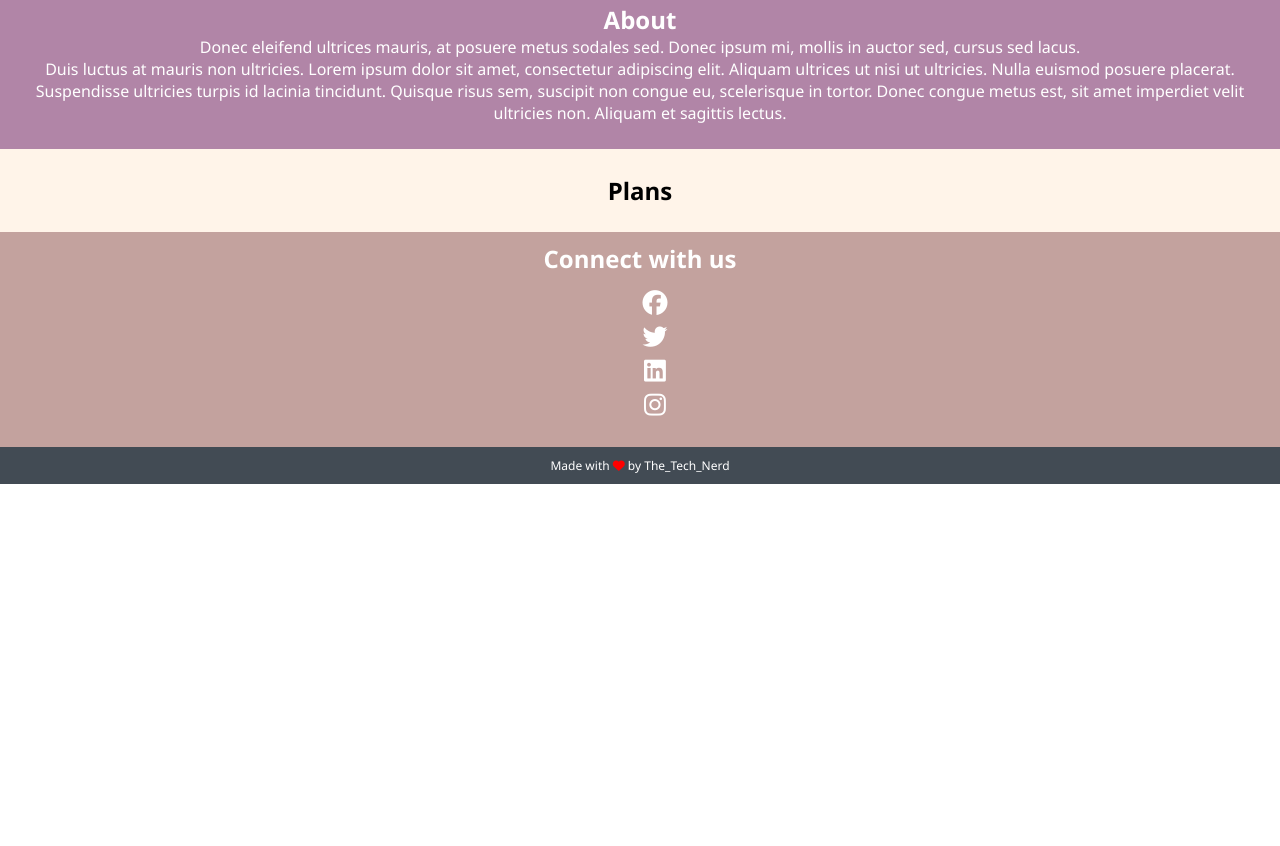
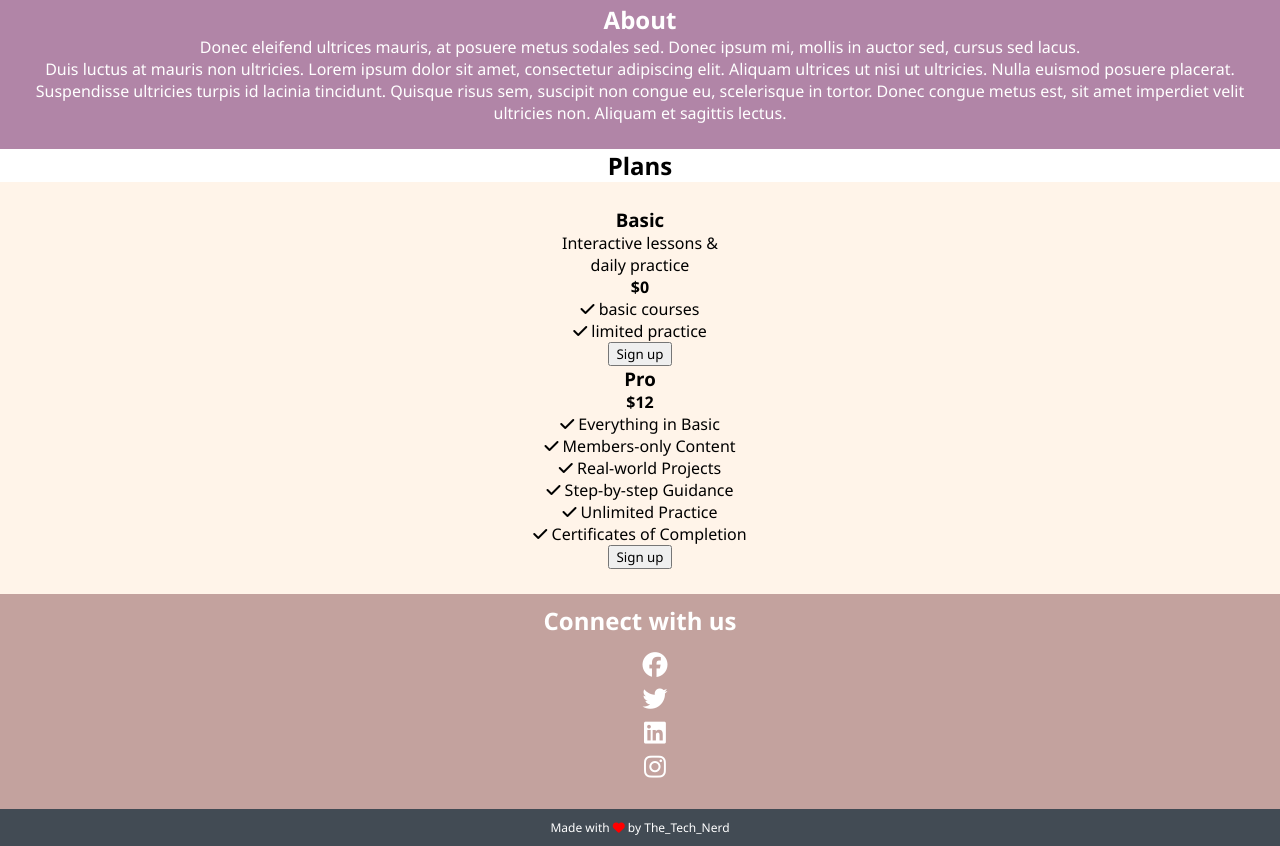
Before and after one commit to aruthran/stackad_projects, a plain HTML site: page index.html in a window 1280 px wide. Shown: the part 874-1720 px from the top of the page. Before the commit the page ends 1358 px from the top, so only its background shows below. Drawn offline with Linux system fonts and the light colour scheme; files whose address does not match are found by name.

Commit message:
update file

```diff
--- a/index.html
+++ b/index.html
@@ -25,8 +25,37 @@
         <h2> About </h2>
         <p> Donec eleifend ultrices mauris, at posuere metus sodales sed. Donec ipsum mi, mollis in auctor sed, cursus sed lacus. <br> Duis luctus at mauris non ultricies. Lorem ipsum dolor sit amet, consectetur adipiscing elit. Aliquam ultrices ut nisi ut ultricies. Nulla euismod posuere placerat. Suspendisse ultricies turpis id lacinia tincidunt. Quisque risus sem, suscipit non congue eu, scelerisque in tortor. Donec congue metus est, sit amet imperdiet velit ultricies non. Aliquam et sagittis lectus. </p>
     </div>
-    <div id= "plans-section" class= "plans">
+    <div id= "plans-section">
         <h2> Plans </h2>
+        <div class= "plans">
+            <div class= "plan basic">
+                <div class= "top_section">
+                    <h3> Basic </h3>
+                    <p> Interactive lessons & <br> daily practice </p>
+                </div>
+                <div class= "content_section">
+                    <p class= "price"> <b> $0 </b> </p>
+                    <p> <i class= "fas fa-check"> </i> basic courses </p>
+                    <p> <i class= "fas fa-check"> </i> limited practice </p>
+                    <button> Sign up </button>
+                </div>
+            </div>
+            <div class= "plan pro">
+                <div class= "top_section">
+                    <h3> Pro </h3>
+                </div>
+                <div class= "content_section">
+                    <p class= "price"> <b> $12 </b> </p>
+                    <p> <i class= "fas fa-check"> </i> Everything in Basic </p>
+                    <p> <i class= "fas fa-check"> </i> Members-only Content </p>
+                    <p> <i class= "fas fa-check"> </i> Real-world Projects </p>
+                    <p> <i class= "fas fa-check"> </i> Step-by-step Guidance </p>
+                    <p> <i class= "fas fa-check"> </i> Unlimited Practice </p>
+                    <p> <i class= "fas fa-check"> </i> Certificates of Completion </p>
+                    <button> Sign up </button>
+                </div>
+            </div>
+        </div>
     </div>
     <div id= "contact-section" class= "contact">
         <h2> Connect with us </h2>
```
